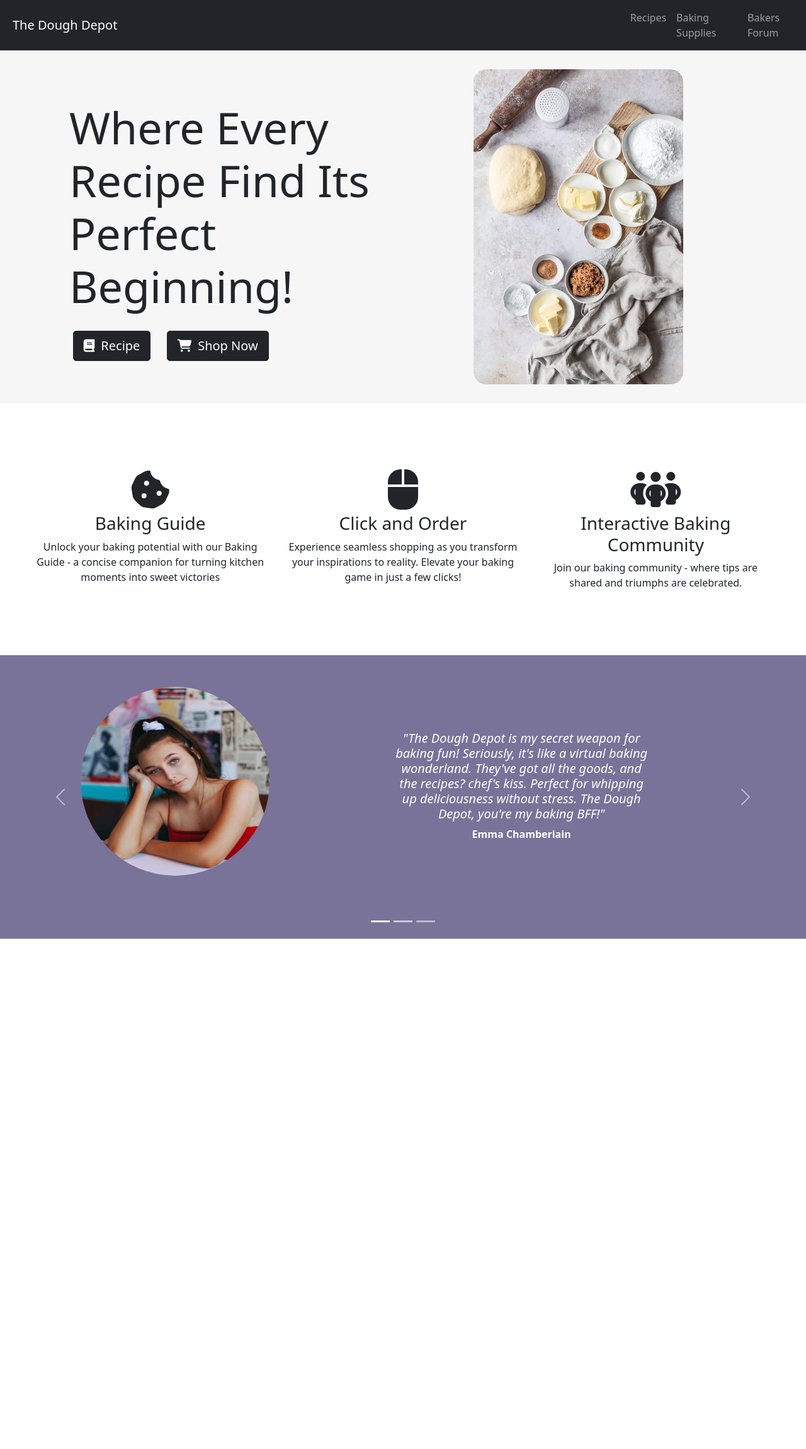
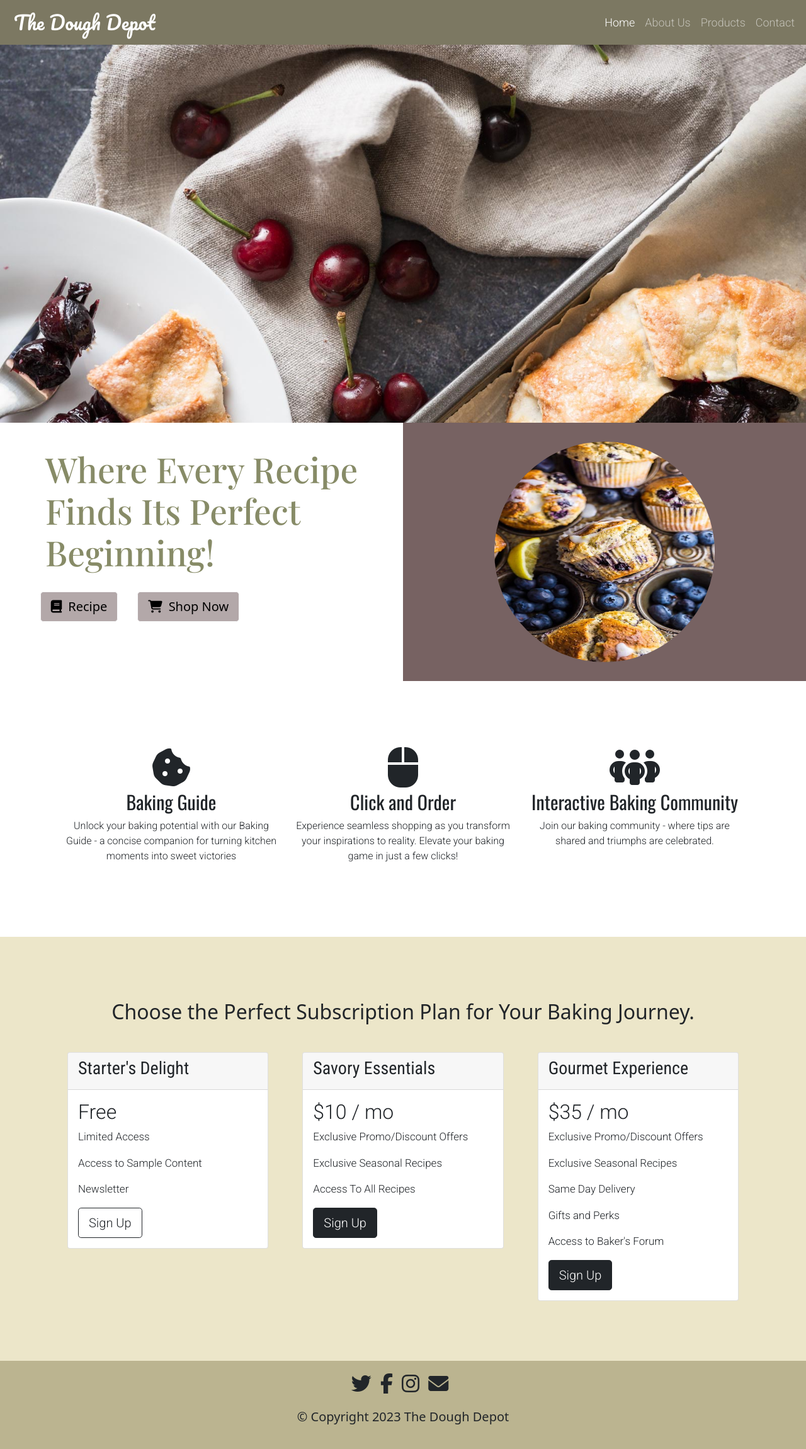
Before and after one commit to abbyboas/thedoughdepot, a plain HTML site: page index.html in a window 1280 px wide. Shown: the whole page at 63% size. Before the commit the page ends 1572 px from the top, so only its background shows below. Drawn offline with nearby package versions, Linux system fonts and the light colour scheme; a web font is replaced by a local one.

Commit message:
Add files via upload

```diff
--- a/index.html
+++ b/index.html
@@ -4,11 +4,8 @@
   <meta charset="UTF-8">
   <meta name="viewport" content="width=device-width, initial-scale=1.0">
 
-  <!-- BOOTSTRAP links -->
+ <!-- Bootstrap CSS -->
   <link href="https://cdn.jsdelivr.net/npm/bootstrap@5.0.2/dist/css/bootstrap.min.css" rel="stylesheet" integrity="sha384-EVSTQN3/azprG1Anm3QDgpJLIm9Nao0Yz1ztcQTwFspd3yD65VohhpuuCOmLASjC" crossorigin="anonymous">
-  <script src="https://cdn.jsdelivr.net/npm/bootstrap@5.0.2/dist/js/bootstrap.bundle.min.js" integrity="sha384-MrcW6ZMFYlzcLA8Nl+NtUVF0sA7MsXsP1UyJoMp4YLEuNSfAP+JcXn/tWtIaxVXM" crossorigin="anonymous"></script>
-  <script src="https://cdn.jsdelivr.net/npm/@popperjs/core@2.9.2/dist/umd/popper.min.js" integrity="sha384-IQsoLXl5PILFhosVNubq5LC7Qb9DXgDA9i+tQ8Zj3iwWAwPtgFTxbJ8NT4GN1R8p" crossorigin="anonymous"></script>
-  <script src="https://cdn.jsdelivr.net/npm/bootstrap@5.0.2/dist/js/bootstrap.min.js" integrity="sha384-cVKIPhGWiC2Al4u+LWgxfKTRIcfu0JTxR+EQDz/bgldoEyl4H0zUF0QKbrJ0EcQF" crossorigin="anonymous"></script>
 
   <!--CSS link-->
   <link rel="stylesheet" href="styles.css">
@@ -17,140 +14,172 @@
   <!--FONTAWESOME link-->
   <script src="https://kit.fontawesome.com/b7b83e23ca.js" crossorigin="anonymous"></script>
 
-
+  <!--GOOGLE FONTS link-->
+  <link rel="preconnect" href="https://fonts.googleapis.com">
+  <link rel="preconnect" href="https://fonts.gstatic.com" crossorigin>
+  <link href="https://fonts.googleapis.com/css2?family=DM+Serif+Display:ital@1&family=Nunito+Sans:opsz,wght@6..12,200;6..12,300&family=Oswald&family=Pacifico&family=Playfair+Display:ital,wght@0,500;1,400&family=Roboto+Condensed&family=Roboto:wght@300&display=swap" rel="stylesheet">
 
 </head>
 <body>
-
-  <section id="top-container">
-
-    <!-- TOP SECTION -->
-    <nav class="navbar navbar-expand-lg navbar-dark bg-dark navbar">
-
+  <nav class="navbar navbar-expand-lg navbar-dark">
+    <div class="container-fluid">
       <a class="navbar-brand" href="#">The Dough Depot</a>
-      <button class="navbar-toggler" type="button" data-toggle="collapse" data-target="#navbarTogglerDemo01" aria-controls="navbarToggler" aria-expanded="false" aria-label="Toggle navigation">
+      <button class="navbar-toggler" type="button" data-bs-toggle="collapse" data-bs-target="#navbarSupportedContent" aria-controls="navbarSupportedContent" aria-expanded="false" aria-label="Toggle navigation">
         <span class="navbar-toggler-icon"></span>
       </button>
-      <div class="collapse navbar-collapse navbar-links" id="navbarToggler">
-        <ul class="navbar-nav ml-auto">
+      <div class="collapse navbar-collapse" id="navbarSupportedContent">
+        <ul class="navbar-nav mb-lg-0">
           <li class="nav-item">
-            <a class="nav-link" href="#">Recipes</a>
+            <a class="nav-link active" aria-current="page" href="index.html">Home</a>
           </li>
           <li class="nav-item">
-            <a class="nav-link" href="#">Baking Supplies</a>
+            <a class="nav-link" href="about-us.html">About Us</a>
           </li>
           <li class="nav-item">
-            <a class="nav-link" href="#">Bakers Forum</a>
+            <a class="nav-link" href="#">Products</a>
+          </li>
+
+          <li class="nav-item">
+            <a class="nav-link" href="contact.html">Contact</a>
           </li>
         </ul>
       </div>
-    </nav>
+    </div>
+  </nav>
 
-    <div class="row">
-      <div class="col-lg-6">
-        <div class="tagline-container">
-          <h1 class="tagline">Where Every Recipe Find Its Perfect Beginning!</h1>
-          <button class="btn btn-dark btn-lg btn-recipe" type="button"><i class="fa-solid fa-book book-icon"></i>Recipe</button>
-          <button class="btn btn-dark btn-lg btn-shopnow" type="button"><i class="fa-solid fa-cart-shopping cart-icon"></i>Shop Now</button>
+  <section id="cover">
+    <div class="container-fluid cover-image">
 
-        </div>
-      </div>
-
-      <div class="col-lg-6">
-        <div>
-          <img src ="images/ingredients.jpg" id="main-image">
-        </div>
-      </div>
     </div>
   </section>
+
+  <div class="container-fluid">
+    <div class="row">
+        <div class="col-lg-6 col-md-10 col-sm-12">
+            <h1 class="site-tagline">Where Every Recipe Finds Its Perfect Beginning!</h1>
+            <div class="top-btn container-fluid">
+                <button class="btn btn-light btn-lg btn-recipe" type="button"><i class="fa-solid fa-book book-icon"></i>Recipe</button>
+                <button class="btn btn-light btn-lg btn-shopnow" type="button"><i class="fa-solid fa-cart-shopping cart-icon"></i>Shop Now</button>
+            </div>
+        </div>
+       <div class="col-lg-6 col-md-12 col-sm-12 img-colorbg">
+        <div class="container-fluid color-container text-center">
+          <img class="img-fluid round-image mx-auto" src="images/muffin.jpg">
+        </div>
+        </div>
+    </div>
+</div>
+
 
   <!--FEATURES SECTION-->
   <section id="features">
     <div class="row">
       <div class="col-lg-4">
-        <div>
+        <div class="features-container">
           <i class="fa-solid fa-cookie-bite fa-4x features-icon"></i>
-          <h3>Baking Guide</h3>
+          <h3 class="feature-header">Baking Guide</h3>
           <p>Unlock your baking potential with our Baking Guide - a concise companion for turning kitchen moments into sweet victories</p>
         </div>
       </div>
 
       <div class="col-lg-4">
-        <div>
+        <div class="features-container">
           <i class="fa-solid fa-computer-mouse fa-4x features-icon"></i>
-          <h3>Click and Order</h3>
+          <h3 class="feature-header">Click and Order</h3>
           <p>Experience seamless shopping as you transform your inspirations to reality. Elevate your baking game in just a few clicks!</p>
         </div>
       </div>
 
       <div class="col-lg-4">
-        <div>
+        <div class="features-container">
           <i class="fa-solid fa-people-group fa-4x features-icon"></i>
-          <h3>Interactive Baking Community</h3>
+          <h3 class="feature-header">Interactive Baking Community</h3>
           <p>Join our baking community - where tips are shared and triumphs are celebrated.</p>
         </div>
       </div>
     </div>
   </section>
 
-  <!--FEEDBACK SECTION-->
+ <!--PRICING-->
 
-  <section id="feedback">
-    <div id="carousel-feedbacks" class="carousel slide" data-bs-ride="carousel">
-      <div class="carousel-indicators">
-        <button type="button" data-bs-target="#carousel-feedbacks" data-bs-slide-to="0" class="active" aria-current="true" aria-label="Slide 1"></button>
-        <button type="button" data-bs-target="#carousel-feedbacks" data-bs-slide-to="1" aria-label="Slide 2"></button>
-        <button type="button" data-bs-target="carousel-feedbacks" data-bs-slide-to="2" aria-label="Slide 3"></button>
-      </div>
-      <div class="carousel-inner">
-        <div class="carousel-item active">
-            <img class="carousel-image" src="images/emma.jpg" class="d-block" alt="user feedback 1">
-          <div class="carousel-caption d-none d-md-block feedback-text">
-            <h5 >
-              <i>"The Dough Depot is my secret weapon for baking fun! Seriously, it's like a virtual baking wonderland.
-              They've got all the goods, and the recipes? <em>chef's kiss.</em> Perfect for whipping up deliciousness without stress.
-              The Dough Depot, you're my baking BFF!"</i>
-
-            </h5>
-            <p><b>Emma Chamberlain</b></p>
+  <section id="pricing">
+    <h2 class="pricing-header">Choose the Perfect Subscription Plan for Your Baking Journey.</h2>
+    <div class="container-fluid">
+      <div class="row">
+        <div class="col-lg-4">
+          <div class="card">
+            <div class="card-header">
+              <h3>Starter's Delight</h3>
+            </div>
+            <div class="card-body">
+              <h2 class="price-text">Free</h2>
+              <p>Limited Access</p>
+              <p>Access to Sample Content</p>
+              <p>Newsletter</p>
+              <button type="button" class="btn btn-outline-dark btn-block btn-lg price-button">Sign Up</button>
+            </div>
           </div>
         </div>
-        <div class="carousel-item">
-            <img class="carousel-image" src="images/jeorella.jpg" class="d-block" alt="user feedback 2">
-          <div class="carousel-caption d-none d-md-block feedback-text">
-            <h5>
-              <i>
-                "As a solo dweller with zero baking skills, stumbling upon The Dough Depot was a <em>sweet revelation!</em>
-                It's like having a patient baking buddy. From basics to step by step recipes, they've got my clueless self covered."
-              </i>
-            </h5>
-            <p><b>Jeorella Gatchalian</b></p>
+
+        <div class="col-lg-4">
+          <div class="card">
+            <div class="card-header">
+              <h3>Savory Essentials</h3>
+            </div>
+            <div class="card-body">
+              <h2 class="price-text">$10 / mo</h2>
+              <p>Exclusive Promo/Discount Offers</p>
+              <p>Exclusive Seasonal Recipes</p>
+              <p>Access To All Recipes</p>
+              <button type="button" class="btn btn-dark btn-block btn-lg price-button">Sign Up</button>
+            </div>
           </div>
         </div>
-        <div class="carousel-item">
-            <img class="carousel-image" src="images/shek.png" class="d-block" alt="user feedback 3">
-          <div class="carousel-caption d-none d-md-block feedback-text">
-            <h5>
-              <i>
-              "As a CEO managing a hectic schedule, The Dough Depot has made family baking our <em>special bonding ritual</em>
-              Their quality ingredients and easy recipes turn our kitchen into a haven of joy. "
-              </i>
-            </h5>
-            <p><b>Shekainah Mae Chen</b></p>
+
+        <div class="col-lg-4">
+          <div class="card">
+            <div class="card-header">
+              <h3>Gourmet Experience </h3>
+            </div>
+            <div class="card-body">
+              <h2 class="price-text">$35 / mo</h2>
+              <p>Exclusive Promo/Discount Offers</p>
+              <p>Exclusive Seasonal Recipes</p>
+              <p>Same Day Delivery</p>
+              <p>Gifts and Perks</p>
+              <p>Access to Baker's Forum</p>
+              <button type="button" class="btn btn-dark btn-block btn-lg price-button">Sign Up</button>
+            </div>
           </div>
         </div>
       </div>
-      <button class="carousel-control-prev" type="button" data-bs-target="#carousel-feedbacks" data-bs-slide="prev">
-        <span class="carousel-control-prev-icon" aria-hidden="true"></span>
-        <span class="visually-hidden">Previous</span>
-      </button>
-      <button class="carousel-control-next" type="button" data-bs-target="#carousel-feedbacks" data-bs-slide="next">
-        <span class="carousel-control-next-icon" aria-hidden="true"></span>
-        <span class="visually-hidden">Next</span>
-      </button>
     </div>
   </section>
 
 
+  <!-- Footer -->
+  <footer class="footer-section" id="footer">
+    <div class="row">
+      <div class="col-lg-12 icons">
+
+      <div class="container-fluid socialmedia-logo text-center">
+        <i class="foot-icon fab fa-2x fa-twitter twitter-icon"></i>
+        <i class="foot-icon fab fa-2x fa-facebook-f facebook-icon"></i>
+        <i class="foot-icon fab fa-2x fa-instagram instagram-icon"></i>
+        <i class="foot-icon fas fa-2x fa-envelope envelope-icon"></i>
+      </div>
+
+      </div>
+
+      <div class="col-lg-12">
+        <div class="container-fluid copyright text-center">
+          <p class="footer-copyright">© Copyright 2023 The Dough Depot</p>
+        </div>
+      </div>
+
+  </footer>
+
+<!--JS link-->
+<script src="https://cdn.jsdelivr.net/npm/bootstrap@5.0.2/dist/js/bootstrap.bundle.min.js" integrity="sha384-MrcW6ZMFYlzcLA8Nl+NtUVF0sA7MsXsP1UyJoMp4YLEuNSfAP+JcXn/tWtIaxVXM" crossorigin="anonymous"></script>
 </body>
 </html>
--- a/styles.css
+++ b/styles.css
@@ -1,54 +1,90 @@
-#top-container{
-  background-color: rgb(246, 246, 246);
-  padding-bottom: 30px;
+.navbar{
+  background-color: #7c7862;
 }
 
-.navbar{
-  margin-bottom: 30px;
-}
 .navbar-brand{
-  margin-left: 20px;
-  margin-right: 63%;
+  font-family: Pacifico;
+  font-size: 30px;
+  margin-left: 10px;
 }
 
-.tagline-container{
-  padding-left: 100px;
+.cover-image{
+  background-image: url('images/main.jpg');
+  background-repeat: no-repeat, no-repeat;
+  background-size: cover;
+  height: 600px;
 }
 
-.tagline{
-  font-size: 70px;
-  width: 600px;
-  padding-left: 10px;
-  padding-top: 50px;
+
+.color-container{
+  background-color: rgb(119, 98, 98);
+  padding: 30px;
 }
 
-#main-image{
-  height: 500px;
-  margin-left: 100px;
-  border-radius: 20px;
+.img-colorbg{
+  padding: 0;
+}
+.round-image{
+  border-radius: 100%;
+  height: 350px;
+  width: 350px;
+}
+.navbar-nav{
+  position:absolute;
+  right: 0;
+  margin-right: 10px;
+  font-size: 18px;
+  font-family: 'Roboto', sans-serif;
 }
 
+
+.site-tagline{
+  padding-top: 20px;
+  padding-left: 60px;
+  padding-right: 10px;
+  padding-top: 40px;
+  font-family: Playfair Display;
+  font-style: bold;
+  font-size: 55px;
+  color: #878b67;
+}
 
 .cart-icon, .book-icon{
   margin-right: 10px;
 }
 
+.top-btn{
+  padding-left: 35px;
+  padding-bottom: 10px;
+}
+
 .btn-shopnow,.btn-recipe{
   margin: 4% 1% 5% 3%;
+  background-color: rgb(179, 168, 169);
 }
+
+
+.btn-recipe{
+  margin-right: 10px;
+}
+
 
 /*FEATURES*/
 
 #features{
-  height: 400px;
   text-align: center;
   padding-top: 100px;
-  padding-left: 50px;
-  padding-right: 50px;
+  padding: 100px;
 }
 
+.feature-header{
+  font-family: 'Oswald', sans-serif;
+  font-size: 30px;
+}
 
-
+.features-container{
+  font-family: 'Roboto', sans-serif;
+}
 .features-icon{
   margin: 5px;
 }
@@ -58,30 +94,89 @@
   color: rgb(77, 72, 72);
 }
 
-/*FEEDBACK*/
 
-#feedback{
-  background-color: rgb(121, 114, 153);
-
+/*PRICING*/
+#pricing{
+  padding: 80px;
+  background-color: #ece6c9;
+}
+.pricing-header{
+  text-align: center;
+  margin-top: 20px;
+  margin-bottom: 30px;
 }
 
-#carousel-feedbacks{
-  height: 450px;
+.card{
+  margin:15px;
+}
+
+.card-header{
+  font-family: 'Roboto Condensed', sans-serif;
+  font-size: 25px;
+}
+.card-body{
+  font-family: 'Roboto', sans-serif;
+  font-size: 17px;
 }
 
 
-.carousel-image{
-  height: 300px;
-  width: 300px;
-  border-radius: 50%;
-  position: relative;
-  left: 200px;
-  top: 50px;
+/*FOOTER*/
+#footer{
+  background-color: #bbb490;
+  padding: 20px;
 }
 
-.feedback-text{
-  position: relative;
-  bottom: 200px;
-  width: 400px;
-  left: 700px;
+.twitter-icon,.facebook-icon,.instagram-icon,.envelope-icon{
+  margin-right: 10px;
 }
+
+.icons{
+  padding-bottom: 20px;
+}
+
+.copyright{
+  font-size: 20px;
+}
+
+/*ABOUT US*/
+
+.about-us-container{
+  padding: 30px;
+}
+
+.about-us-header,.offer-header,.contact-header{
+  font-family: 'Playfair Display', serif;
+  font-weight: 500;
+}
+
+.about-us-info, .offer-info, .contact-sub, .contact-form{
+  font-family: 'Nunito Sans', sans-serif;
+  padding-top: 10px;
+}
+.baker-image{
+  border-radius: 50%;
+  height: 450px;
+  width: 450px;
+}
+
+.baker-container{
+  padding: 30px;
+}
+
+
+/*CONTACT SECTION*/
+
+.contact-header{
+  padding-top: 30px;
+  font-size: 50px;
+}
+
+.contact-sub{
+  padding-left: 80px;
+  padding-right: 80px;
+  font-size: 20px;
+}
+.contact-form{
+  padding: 100px;
+  padding-top: 20px;
+}
```
Also changed, not shown: about-us.html (added, +110 -0 lines), contact.html (added, +177 -0 lines), images/baker.jpg (added), images/cakes.jpg (added), images/cf9e54248315eb9a9bb4d4713c66c85d.jpg (added), images/cinnamon roll.jpg (added), images/cinnamonroll.jpg (added), images/croissant.jpg (added), images/main.jpg (added), images/muffin.jpg (added).
